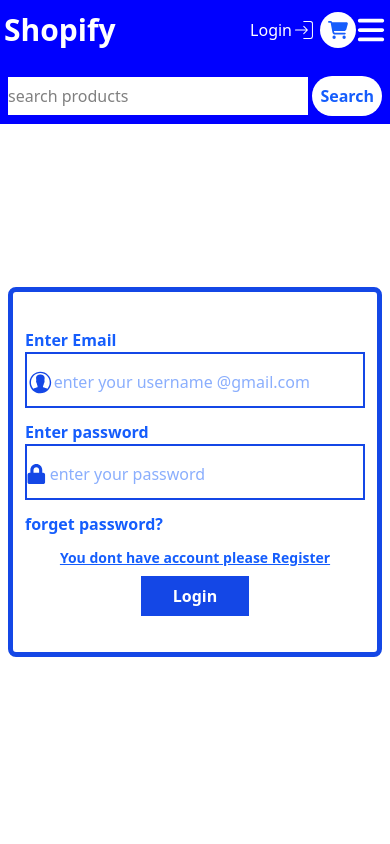
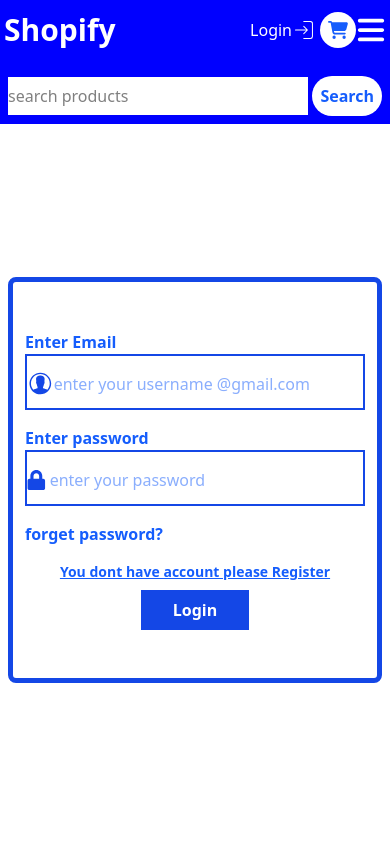
Before and after one commit to rojass2001/Shopify, a React (Vite) app: page /login in a window 390 px wide. Shown: the top 844 px of the page. Built offline with nearby package versions, Linux system fonts and the light colour scheme.

Commit message:
second commit

```diff
--- a/src/Components/Pages/Loginorregister/Loginorregister.jsx
+++ b/src/Components/Pages/Loginorregister/Loginorregister.jsx
@@ -4,9 +4,9 @@
 
 function Loginorregister({des,buttonname,link}) {
     return (
-      <div className=' w-full min-h-screen pb-5 px-2 pt-[120px] place-content-center place-items-center '>
-      <form className='w-full md:w-[50%] lg:w-[23%] bg-white space-y-3 lg:space-y-3 border-[5px] border-blue-700
-      place-content-center rounded-lg text-blue-600 min-h-[350px]  px-3 py-9  lg:min-h-[320px]  lg:py-4'>
+      <div className=' w-full min-h-screen pb-5 px-2 pt-[135px] lg:pt-[120px] place-content-center place-items-center '>
+      <form className='w-full md:w-[50%] lg:w-[23%] bg-white space-y-4 lg:space-y-3 border-[5px] border-blue-700
+      place-content-center rounded-lg text-blue-600 min-h-[350px]  px-3 py-12  lg:min-h-[320px]  lg:py-4'>
       <label className='font-bold '>Enter Email</label>
      <div className="w-full flex  items-center h-14 pr-1 place-content-center border-2 border-blue-700">
       <IoIosContact className="mt-1 text-blue-700"size={29}/>
```
